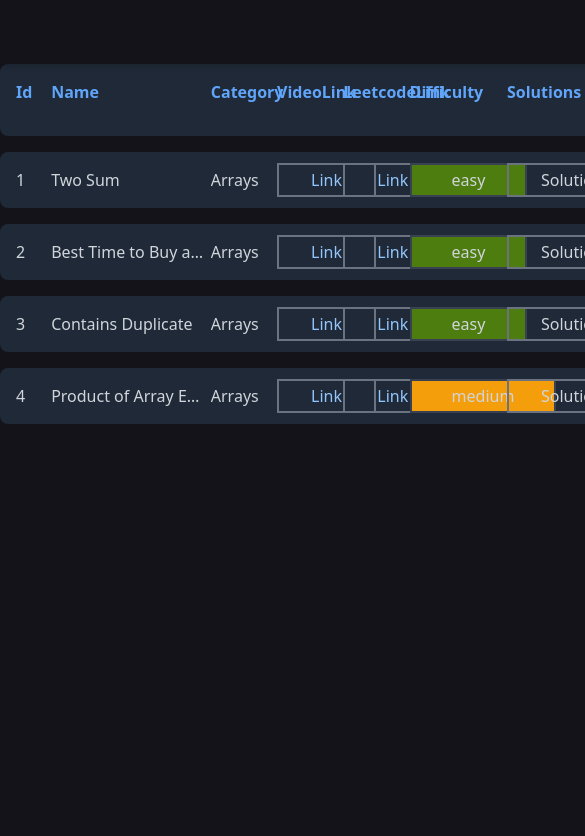
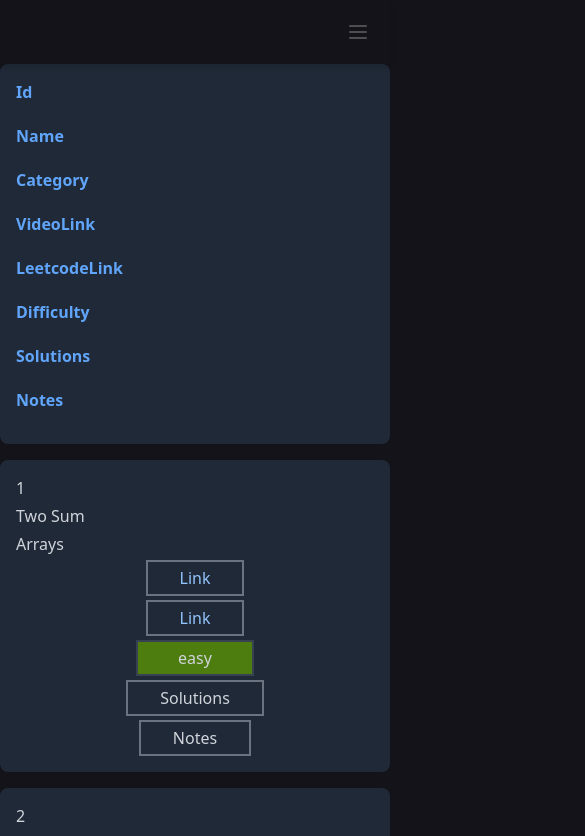
Before and after one commit to durgeshkryadav/durgesh-yadav, a Next.js app: page /dsa in a window 390 px wide. Shown: the top 836 px of the page, 585 px wide, since content can reach past the window. Built offline with nearby package versions, Linux system fonts and the light colour scheme.

Commit message:
responsive for medium devices

```diff
--- a/src/components/Card/DSACard.tsx
+++ b/src/components/Card/DSACard.tsx
@@ -3,20 +3,23 @@ import React, { useState } from "react";
 import { IDSADataType } from "../utils/dsaData";
 import { DifficultyTypeEnum } from "@/enum";
 import ModalComponent from "../Modal/Modal";
+
 interface IProblemRowProps {
   data: IDSADataType;
 }
+
 const ProblemRow = ({ data }: IProblemRowProps) => {
   const [isOpen, setIsOpen] = useState<boolean>(false);
   const [isSolution, setIsSolution] = useState<boolean>(false);
   const [notes, setNotes] = useState<string>("");
+
   return (
     <>
-      <div className='grid gap-1 grid-cols-[5%,25%,10%,10%,10%,15%,15%,15%] align-center bg-gray-800 text-white p-4 rounded-lg mb-4'>
-        <span className='text-gray-300 truncate '>{data.id}</span>
-        <span className='text-gray-300 truncate '>{data.name}</span>
-        <span className='text-gray-300 truncate '>{data.category}</span>
-        <div>
+      <div className='grid gap-1 grid-cols-1 md:grid-cols-[5%,25%,10%,10%,10%,15%,15%,15%] align-center bg-gray-800 text-white p-4 rounded-lg mb-4'>
+        <span className='text-gray-300 truncate'>{data.id}</span>
+        <span className='text-gray-300 truncate'>{data.name}</span>
+        <span className='text-gray-300 truncate'>{data.category}</span>
+        <div className='flex justify-center md:justify-start'>
           <a
             href={data.videoLink}
             className='text-blue-300 hover:text-blue-500 hover:bg-slate-600 py-1 px-8 truncate border-2 border-solid border-gray-500'
@@ -25,7 +28,7 @@ const ProblemRow = ({ data }: IProblemRowProps) => {
             {"Link"}
           </a>
         </div>
-        <div>
+        <div className='flex justify-center md:justify-start'>
           <a
             href={data.leetcodeLink}
             className='text-blue-300 hover:text-blue-500 hover:bg-slate-600 py-1 px-8 truncate border-2 border-solid border-gray-500'
@@ -34,7 +37,7 @@ const ProblemRow = ({ data }: IProblemRowProps) => {
             {"Link"}
           </a>
         </div>
-        <div>
+        <div className='flex justify-center md:justify-start'>
           <span
             className={`${
               data.difficulty === DifficultyTypeEnum.EASY ? " bg-lime-700" : ""
@@ -48,7 +51,7 @@ const ProblemRow = ({ data }: IProblemRowProps) => {
             {data.difficulty}
           </span>
         </div>
-        <div>
+        <div className='flex justify-center md:justify-start'>
           <span
             onClick={() => {
               setIsOpen(true);
@@ -59,7 +62,7 @@ const ProblemRow = ({ data }: IProblemRowProps) => {
             {"Solutions"}
           </span>
         </div>
-        <div>
+        <div className='flex justify-center md:justify-start'>
           <span
             onClick={() => {
               setIsOpen(true);
--- a/src/components/navbar/DsaHeader.tsx
+++ b/src/components/navbar/DsaHeader.tsx
@@ -3,10 +3,10 @@ import { headerNameList } from "../utils/dsaData";
 
 const DsaHeader = () => {
   return (
-    <div className=' bg-gray-800 grid gap-1 grid-cols-[5%,25%,10%,10%,10%,15%,15%,15%] text-white p-4 rounded-lg mb-4'>
+    <div className="bg-gray-800 grid gap-1 grid-cols-1 md:grid-cols-[5%,25%,10%,10%,10%,15%,15%,15%] text-white p-4 rounded-lg mb-4">
       {headerNameList.map((value, index) => (
-        <div key={index} className=' w-full mb-4'>
-          <span className='text-blue-400 font-bold'>{value}</span>
+        <div key={index} className="w-full mb-4 md:mb-0">
+          <span className="text-blue-400 font-bold">{value}</span>
         </div>
       ))}
     </div>
```
